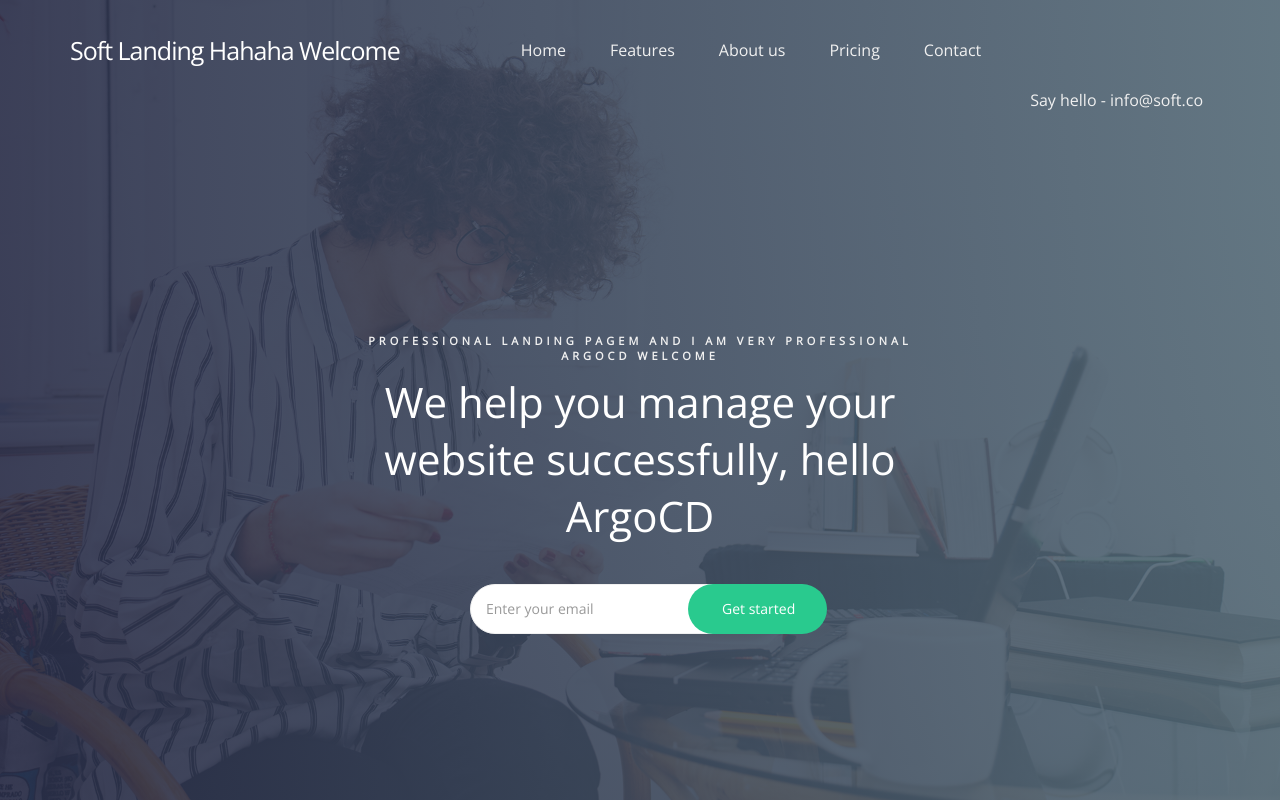
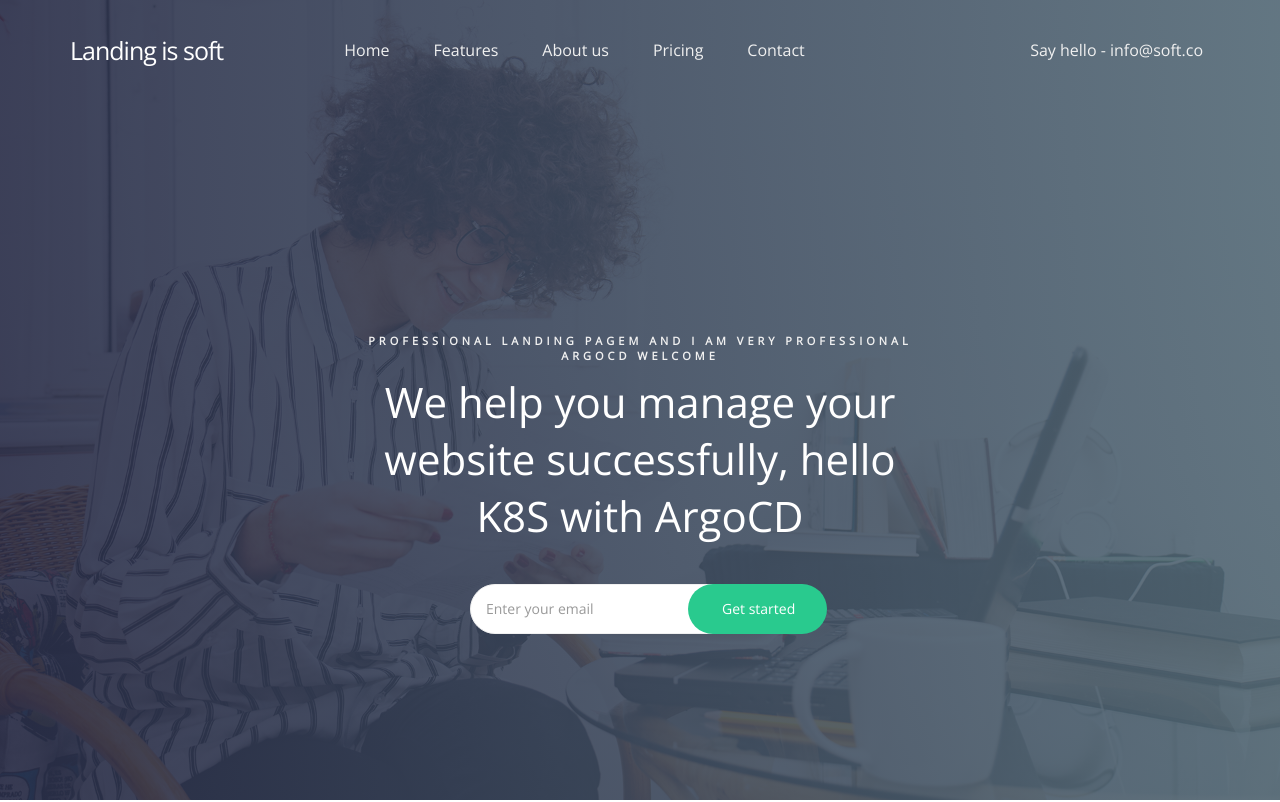
Before and after one commit to Movses515/k8s-web-project, a plain HTML site: page index.html in a window 1280 px wide. Shown: the top 802 px of the page. Drawn offline with nearby package versions, Linux system fonts and the light colour scheme.

Commit message:
some changes

```diff
--- a/index.html
+++ b/index.html
@@ -48,7 +48,7 @@
                     </button>
 
                     <!-- lOGO TEXT HERE -->
-                    <a href="index.html" class="navbar-brand">Soft Landing Hahaha Welcome</a>
+                    <a href="index.html" class="navbar-brand">Landing is soft</a>
                </div>
 
                <!-- MENU LINKS -->
@@ -78,7 +78,7 @@
                     <div class="col-md-offset-3 col-md-6 col-sm-12">
                          <div class="home-info">
                               <h3>professional landing pagem and I am very Professional ArgoCD Welcome</h3>
-                              <h1>We help you manage your website successfully, hello ArgoCD</h1>
+                              <h1>We help you manage your website successfully, hello K8S with ArgoCD</h1>
                               <form action="" method="get" class="online-form">
                                    <input type="email" name="email" class="form-control" placeholder="Enter your email" required="">
                                    <button type="submit" class="form-control">Get started</button>
```
